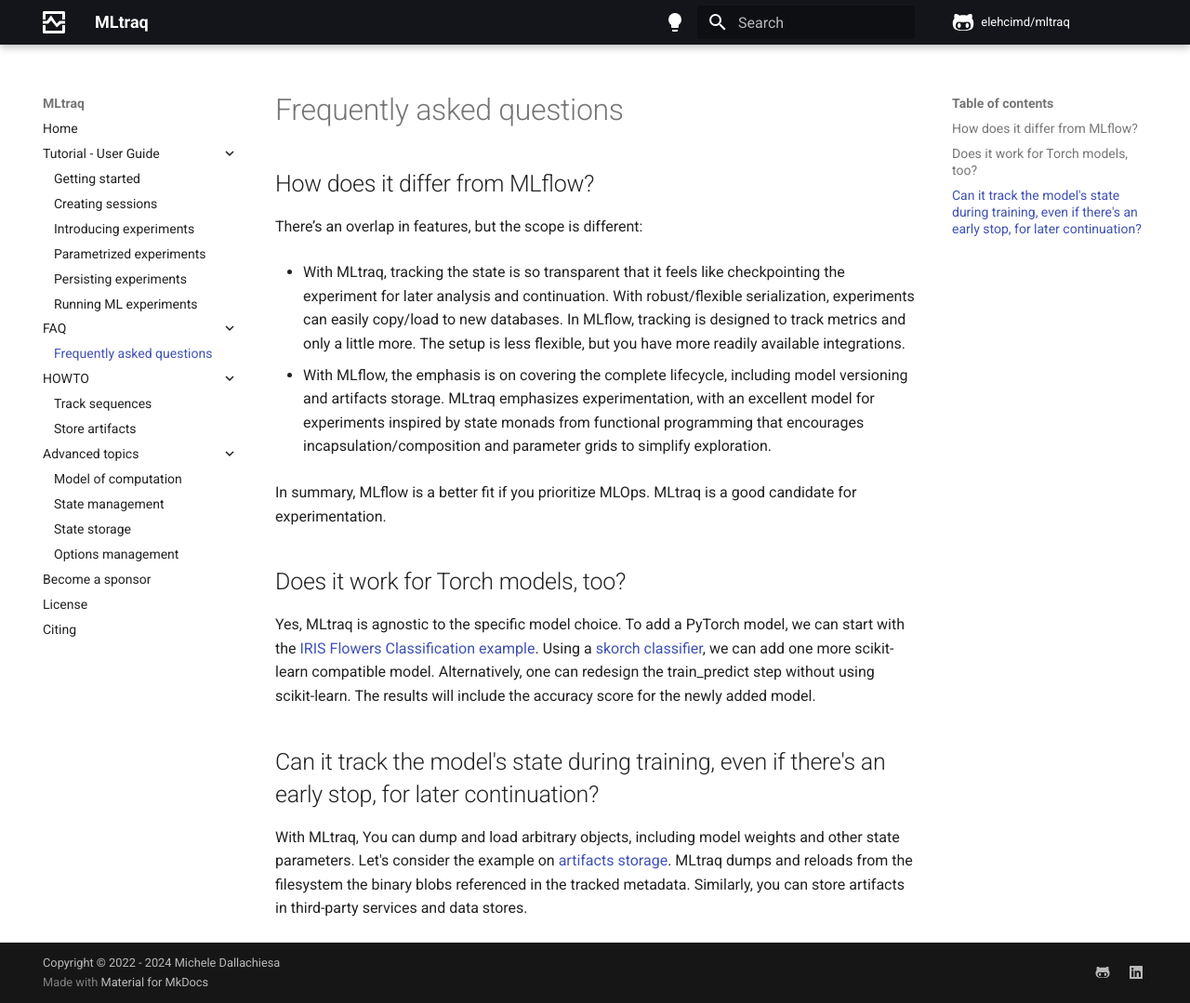
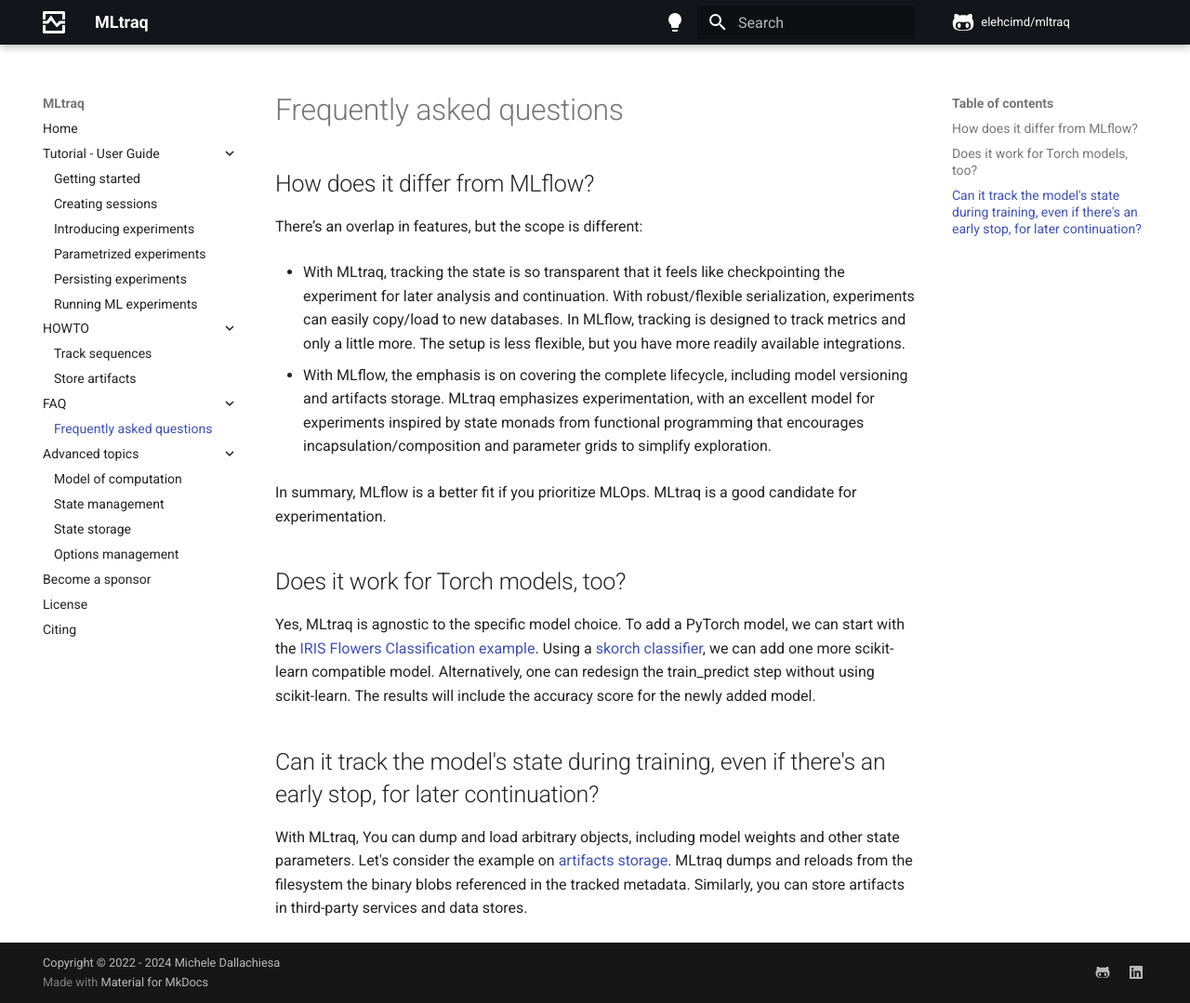
Before and after one commit to elehcimd/mltraq, an MkDocs documentation site: the page built from mkdocs/faq.md, in a window 1280 px wide and 1079 px high. Shown: the whole window at 93% size. Built offline with MkDocs 1.6.1 and Material for MkDocs 9.7.7, drawn with Linux system fonts in a browser that asks for light colours; a script that is not in the unit is left out; comment, search, counter and statistics services are not loaded; part of the change alters nothing that is shown.

```diff
--- a/mkdocs.yml
+++ b/mkdocs.yml
@@ -75,11 +75,11 @@ nav:
     - tutorial/03-parameters.md
     - tutorial/04-storage.md
     - tutorial/05-ml.md
-  - FAQ:
-    - faq.md
   - HOWTO:
     - howto/01-tracking.md
     - howto/02-artifacts-storage.md
+  - FAQ:
+    - faq.md
   - Advanced topics:
     - advanced/computation-model.md
     - advanced/state.md
--- a/mkdocs/faq.md
+++ b/mkdocs/faq.md
@@ -13,7 +13,7 @@ In summary, MLflow is a better fit if you prioritize MLOps. MLtraq is a good can
 ## Does it work for Torch models, too?
 
 Yes, MLtraq is agnostic to the specific model choice.
-To add a PyTorch model, we can start with the [IRIS Flowers Classification example](./index.md#example-3-iris-flowers-classification). Using a [skorch classifier](https://skorch.readthedocs.io/en/stable/classifier.html), we can add one more scikit-learn compatible model. Alternatively, one can redesign the train_predict step without using scikit-learn. The results will include the accuracy score for the newly added model.
+To add a PyTorch model, we can start with the [IRIS Flowers Classification example](./tutorial/05-ml.md). Using a [skorch classifier](https://skorch.readthedocs.io/en/stable/classifier.html), we can add one more scikit-learn compatible model. Alternatively, one can redesign the train_predict step without using scikit-learn. The results will include the accuracy score for the newly added model.
 
 ## Can it track the model's state during training, even if there's an early stop, for later continuation?
 
```
Also changed, not shown: 1 other file.
